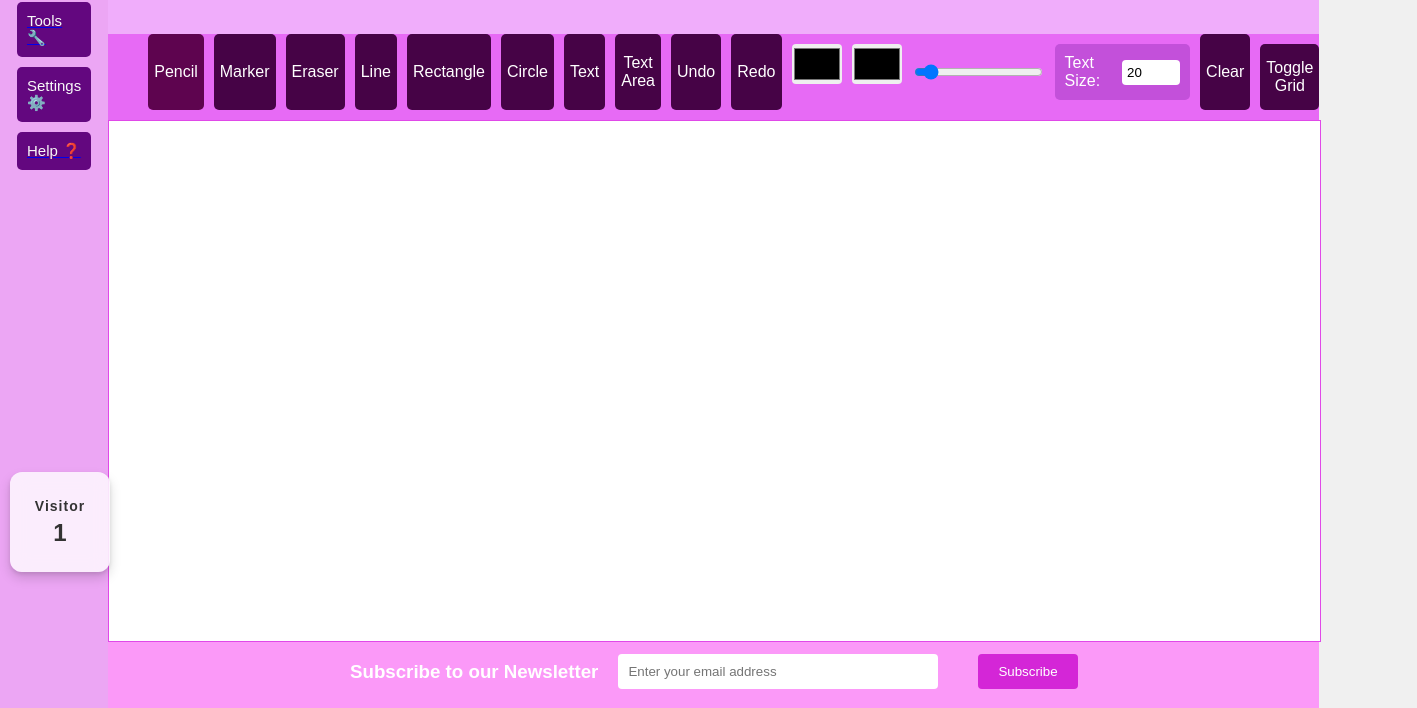
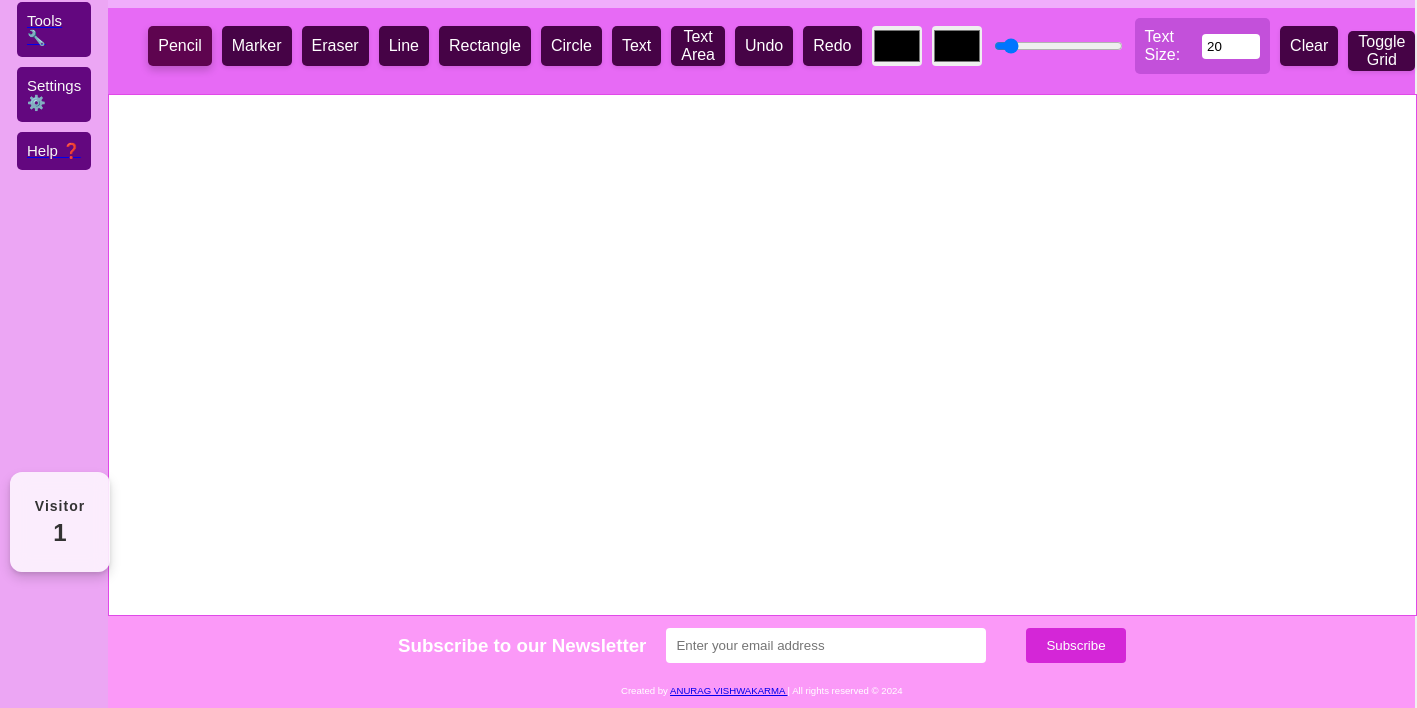
Before and after one commit to vishanurag/Canvas-Editor, a website: page index.html in a window 1280 px wide. Shown: the part 98-806 px from the top of the page, 1417 px wide, since content can reach past the window. Drawn offline with Linux system fonts and the light colour scheme; a script that the page names is missing.

Commit message:
button aligment#1186

```diff
--- a/index.html
+++ b/index.html
@@ -238,6 +238,7 @@
 
         .tools {
     display: flex;
+    align-items: center;
     gap: 10px;
     padding-left: 40px;
     padding-bottom: 10px;
@@ -248,25 +249,28 @@
     background-color: #460346;
     border: none;
     color: white;
-            /* padding: 10px; */
     text-align: center;
     text-decoration: none;
-            display: inline-block;
     font-size: 16px;
-            margin: 0px 0px;
     cursor: pointer;
     border-radius: 5px;
-            transition: background-color 0.3s;
+    transition: background-color 0.3s, box-shadow 0.3s;
+    padding: 10px 10px;
+    box-shadow: 0 2px 4px rgba(0, 0, 0, 0.1);
+    height: 40px; /* Set a fixed height for all buttons */
+    display: flex;
+    align-items: center; /* Vertically center the button content */
 }
 
 .tool:hover {
     background-color: #87087c;
+    box-shadow: 0 4px 8px rgba(0, 0, 0, 0.2);
 }
 
 .tool.active {
     background-color: #5e044f;
+    box-shadow: 0 4px 8px rgba(0, 0, 0, 0.2);
 }
-
         #canvas {
             border: 1px solid #e049e8;
             background-color: white;
```
Lines whose indentation alone changed are shown as unchanged.
